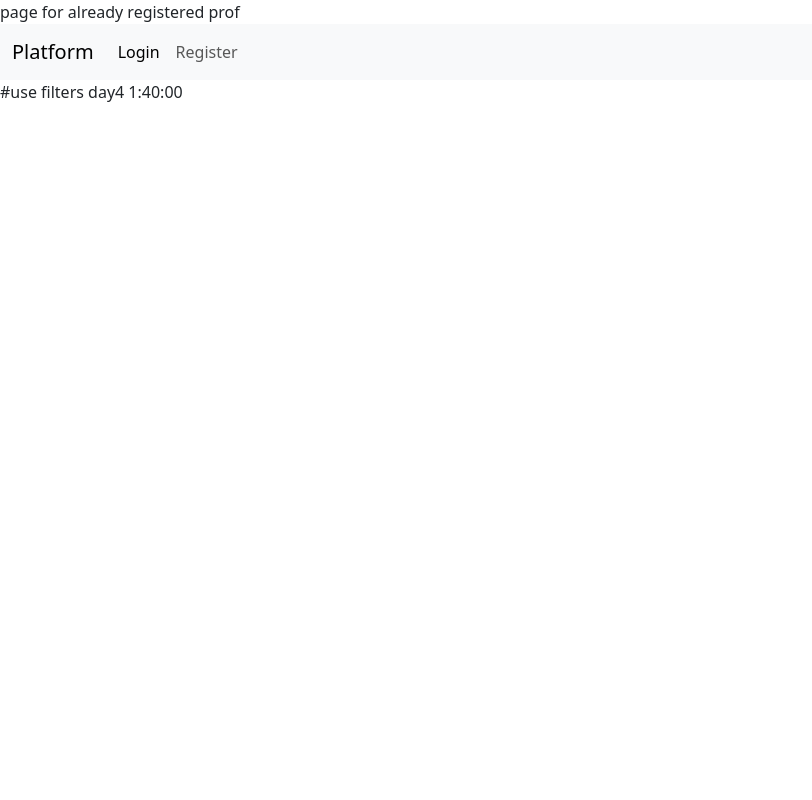
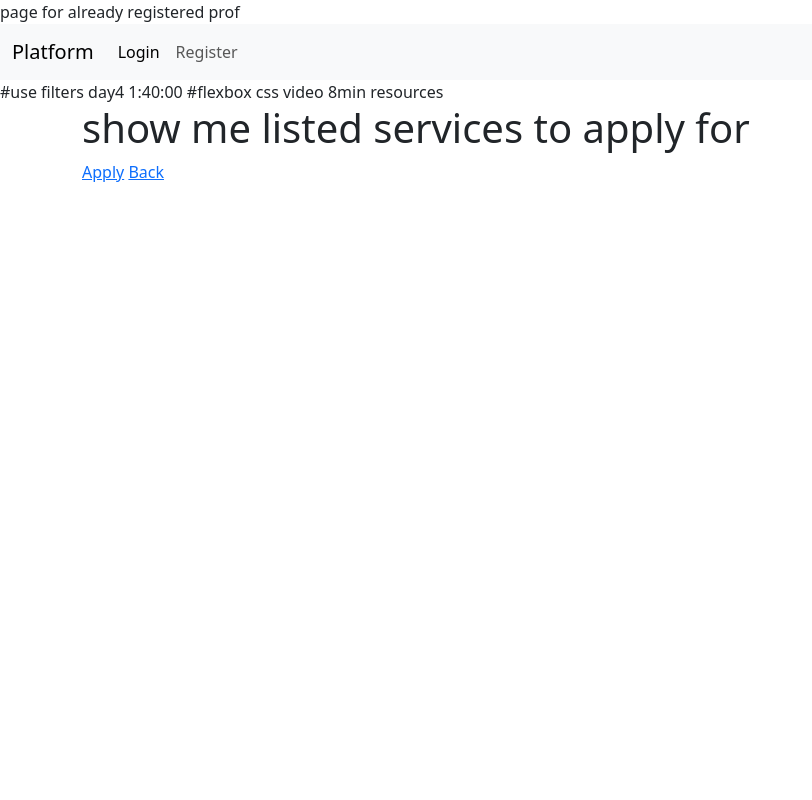
Before and after one commit to rashisinghal86/160286, a Flask app: page /prof_db in a window 1280 px wide. Shown: the whole page, without its empty margins (0-812 px from the left). Run offline with Flask 3, Linux system fonts and the light colour scheme; some libraries are stand-ins or nearby versions.

Commit message:
started prof_db.html

```diff
--- a/templates/messages.html
+++ b/templates/messages.html
@@ -17,3 +17,4 @@
     {% endwith %}
 
     #use filters day4 1:40:00
+    #flexbox css video 8min resources
--- a/templates/prof_db.html
+++ b/templates/prof_db.html
@@ -1,2 +1,8 @@
 page for already registered prof
 {% extends 'layout.html' %}
+{% block content %}
+<h1>show me listed services to apply for</h1>
+
+    <a href="#">Apply</a>
+    <a href="#">Back</a>
+{% endblock %}
```
